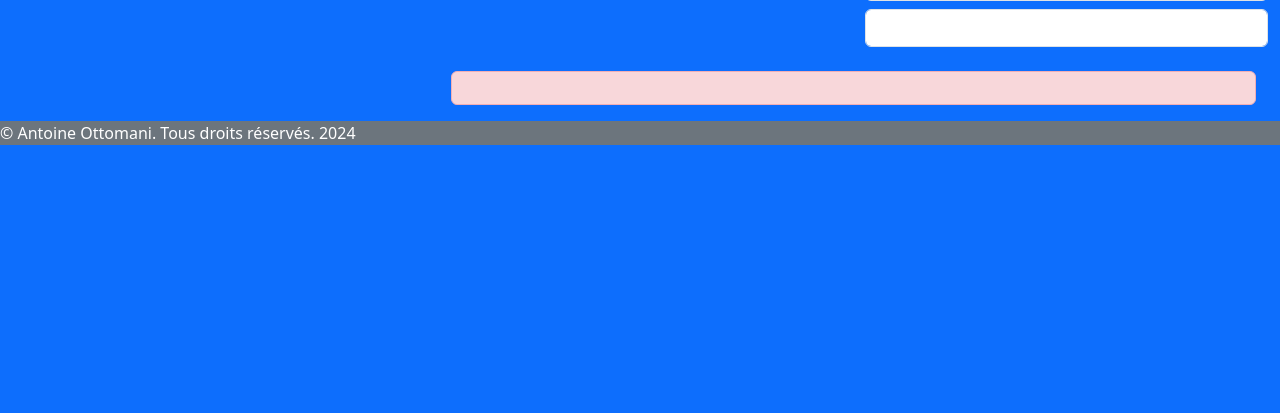
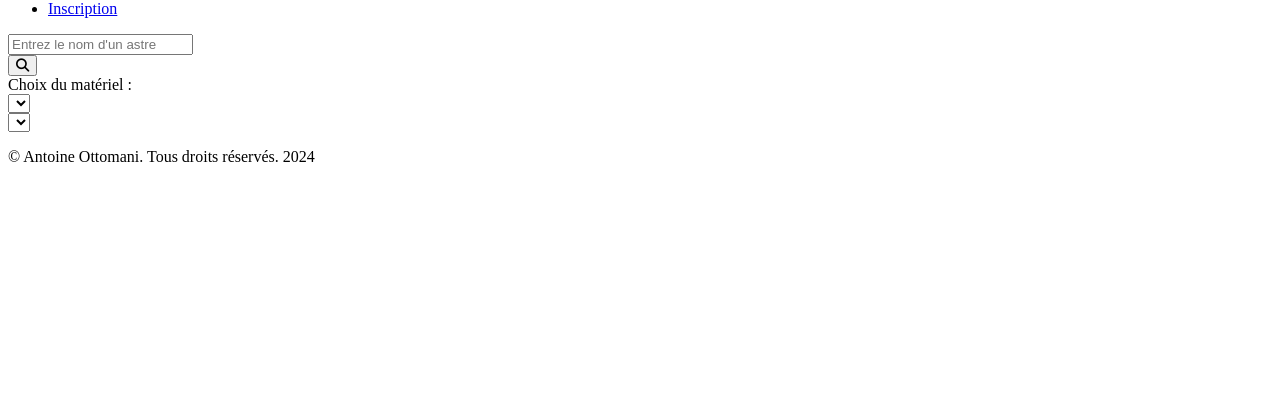
Before and after one commit to antoineottomani/StellarFinder_demo, a Django app: page / in a window 1280 px wide. Shown: the part 387-800 px from the top of the page. Run offline with Django 5.2, Linux system fonts and the light colour scheme; lists and menus that the app fills with data are empty; some libraries are stand-ins or nearby versions.

Commit message:
edit base template file

```diff
--- a/src/templates/base.html
+++ b/src/templates/base.html
@@ -9,9 +9,6 @@
 	<meta http-equiv="X-UA-Compatible" content="ie=edge">
 	<title>Stellar Finder - {% block title %}{% endblock %}</title>
 	<link rel="preload" type="image/x-icon" href="{% static 'img/logo.svg' %}" as="image" onload="this.rel='icon'">
-	<link rel="preload" href="https://cdn.jsdelivr.net/npm/bootstrap@5.3.3/dist/css/bootstrap.min.css"
-		integrity="sha384-QWTKZyjpPEjISv5WaRU9OFeRpok6YctnYmDr5pNlyT2bRjXh0JMhjY6hW+ALEwIH" crossorigin="anonymous" as="style"
-		onload="this.rel='stylesheet'">
 	<!--<link rel="stylesheet" href="https://aladin.u-strasbg.fr/AladinLite/api/v2/latest/aladin.min.css">-->
 	<link rel="preload" type="text/css" href="{% static 'css/style.css' %}" as="style" onload="this.rel='stylesheet'">
 
@@ -28,7 +25,7 @@
 
 	{% block header %}{% include 'partials/header.html' %}{% endblock header %}
 
-	<main class="container-fluid">
+	<main class="container py-4">
 		{% block content %}{% endblock content %}
 	</main>
 
```
